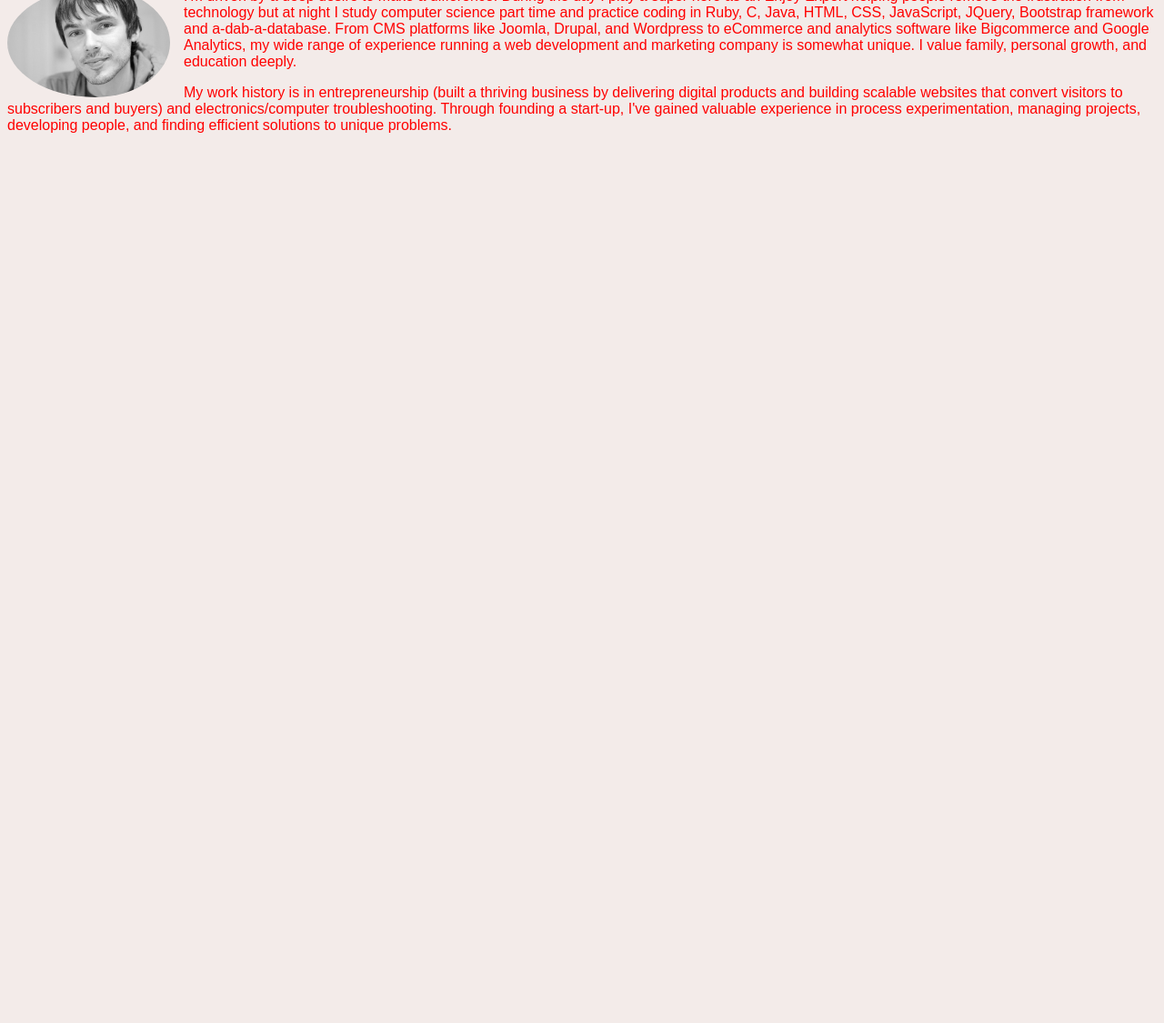
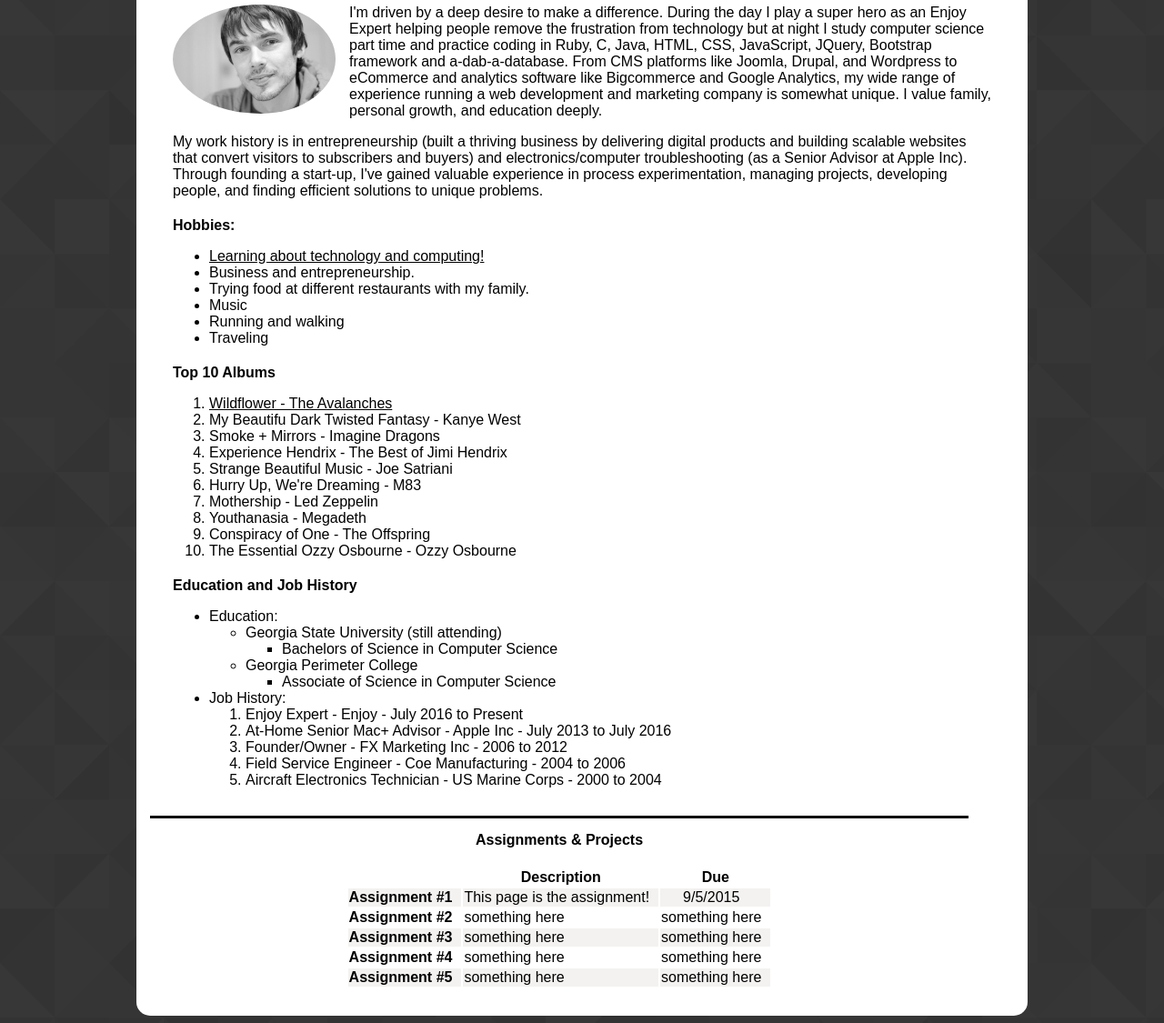
Before and after one commit to keithwellman/gsucs4370, a plain HTML site: page index.html in a window 1280 px wide. Shown: the part 141-1266 px from the top of the page at 91% size. Before the commit the page ends 800 px from the top, so only its background shows below. Drawn offline with Linux system fonts and the light colour scheme.

Commit message:
Stylized and added required sections.

```diff
--- a/css/style.css
+++ b/css/style.css
@@ -1,16 +1,73 @@
 body {
-	background: #F3EBE9;
+	background-image: url("../images/bg.png");
+  background-repeat: repeat;
 	font-size: 100%;
 	font-family: 'Arial', sans-serif;
 }
-h1, h2 {
+
+.clearfix {
+    overflow: auto;
+}
+
+.wrapper {
+	margin: auto;
+	width: 950px;
+	background-color: white;
+	padding: 10px 15px 10px 15px;
+	border-radius: 15px;
+}
+header {
+
+}
+
+#projects {
+	margin: 30px 0 0 0;
+	padding-top: 15px;
+	border-top-style: solid;
+}
+
+div .clear {
+	clear: both;
+}
+
+h1 {
+	text-align: center;
+}
+
+h2 {
   font-variant: small-caps;
 }
 h2 {
-  color: blue;
+
 }
-p {
-  color: red;
+.list-section p {
+	font-weight: bold;
+	margin-top: 20px;
+}
+
+.list-section {
+
+}
+td:first-child {
+  font-weight: bolder;
+}
+table, caption {
+  background-color: white;
+  border: none;
+  margin: auto;
+	padding-bottom: 20px;
+}
+caption {
+	font-weight: bold;
+}
+td {
+	padding-right: 10px;
+}
+td:nth-child(3) {
+	text-align: center;
+}
+tr:nth-child(even) {
+	background-color: #f3f2f0;
 }
 img {
   float: left;
@@ -18,3 +75,25 @@ img {
   filter: grayscale(100%);
   padding-right: 15px;
 }
+div {
+  margin: auto;
+  width: 900px;
+}
+#green {
+  color: green;
+}
+.purple {
+  color: purple;
+}
+
+/* CSS Pseudo Classes */
+
+a:link {
+  color: black;
+}
+a:visited {
+  color: black;
+}
+a:hover {
+  color: #dd0000;
+}
--- a/index.html
+++ b/index.html
@@ -4,14 +4,118 @@
     <meta charset="utf-8">
     <meta name="author" content="Keith Wellman">
     <meta name="description" content="Website for CS4370">
-    <title>Keith Wellman's Website</title>
+    <title>Keith Wellman - Georgia State University CS4370</title>
     <link rel="stylesheet" href="css/style.css">
   </head>
+
   <body>
-    <h1>Keith Wellman</h1>
-    <h2>Bio</h2>
-    <img src="images/keith_pic.jpeg" alt="Keith Profile Picture" height="120" >
-    <p>I'm driven by a deep desire to make a difference. During the day I play a super hero as an Enjoy Expert helping people remove the frustration from technology but at night I study computer science part time and practice coding in Ruby, C, Java, HTML, CSS, JavaScript, JQuery, Bootstrap framework and a-dab-a-database. From CMS platforms like Joomla, Drupal, and Wordpress to eCommerce and analytics software like Bigcommerce and Google Analytics, my wide range of experience running a web development and marketing company is somewhat unique. I value family, personal growth, and education deeply. </p>
-    <p>My work history is in entrepreneurship (built a thriving business by delivering digital products and building scalable websites that convert visitors to subscribers and buyers) and electronics/computer troubleshooting. Through founding a start-up, I've gained valuable experience in process experimentation, managing projects, developing people, and finding efficient solutions to unique problems.</p>
+  <div class="wrapper">
+    <header>
+      <h1>Keith Wellman's Class Project</h1>
+      <h2>CS4370 Web Programming - <a href="http://cs.gsu.edu">GSU Computer Science Department</a></h2>
+    </header> <!-- close header div -->
+
+    <div class="section">
+      <p class="clearfix"><img src="images/keith_pic.jpeg" alt="Keith Profile Picture" height="120" > I'm driven by a deep desire to make a difference. During the day I play a super hero as an Enjoy Expert helping people remove the frustration from technology but at night I study computer science part time and practice coding in Ruby, C, Java, HTML, CSS, JavaScript, JQuery, Bootstrap framework and a-dab-a-database. From CMS platforms like Joomla, Drupal, and Wordpress to eCommerce and analytics software like Bigcommerce and Google Analytics, my wide range of experience running a web development and marketing company is somewhat unique. I value family, personal growth, and education deeply. </p>
+      <p>My work history is in entrepreneurship (built a thriving business by delivering digital products and building scalable websites that convert visitors to subscribers and buyers) and electronics/computer troubleshooting (as a Senior Advisor at Apple Inc). Through founding a start-up, I've gained valuable experience in process experimentation, managing projects, developing people, and finding efficient solutions to unique problems.</p>
+
+    <div class="list-section">
+      <p>Hobbies:</p>
+      <ul>
+        <li><a href="https://flatironschool.com">Learning about technology and computing!</a></li>
+        <li>Business and entrepreneurship.</li>
+        <li>Trying food at different restaurants with my family.</li>
+        <li>Music</li>
+        <li>Running and walking</li>
+        <li>Traveling</li>
+      </ul>
+
+      <p>Top 10 Albums</p>
+      <ol>
+        <li><a href="https://en.wikipedia.org/wiki/Wildflower">Wildflower - The Avalanches</a></li>
+        <li>My Beautifu Dark Twisted Fantasy - Kanye West</li>
+        <li>Smoke + Mirrors - Imagine Dragons</li>
+        <li>Experience Hendrix - The Best of Jimi Hendrix</li>
+        <li>Strange Beautiful Music - Joe Satriani</li>
+        <li>Hurry Up, We're Dreaming - M83</li>
+        <li>Mothership - Led Zeppelin</li>
+        <li>Youthanasia - Megadeth</li>
+        <li>Conspiracy of One - The Offspring</li>
+        <li>The Essential Ozzy Osbourne - Ozzy Osbourne</li>
+      </ol>
+
+      <p>Education and Job History</p>
+      <ul>
+        <li>Education:
+          <ul>
+            <li>Georgia State University (still attending)
+              <ul>
+                <li>Bachelors of Science in Computer Science</li>
+              </ul>
+            </li>
+            <li>Georgia Perimeter College
+              <ul>
+                <li>Associate of Science in Computer Science</li>
+              </ul>
+            </li>
+          </ul>
+        </li>
+
+        <li>Job History:
+          <ol>
+            <li>Enjoy Expert - Enjoy - July 2016 to Present</li>
+            <li>At-Home Senior Mac+ Advisor - Apple Inc - July 2013 to July 2016</li>
+            <li>Founder/Owner - FX Marketing Inc - 2006 to 2012</li>
+            <li>Field Service Engineer - Coe Manufacturing - 2004 to 2006</li>
+            <li>Aircraft Electronics Technician - US Marine Corps - 2000 to 2004</li>
+          </ol>
+        </li>
+
+      </ul>
+    </div> <!-- end list section div -->
+
+  </div> <!-- close section div -->
+
+    <div id="projects">
+
+      <table>
+        <caption>Assignments &amp; Projects</caption>
+
+          <tr>
+            <th></th>
+            <th>Description</th>
+            <th>Due</th>
+          </tr>
+
+          <tr>
+            <td>Assignment #1</td>
+            <td>This page is the assignment!</td>
+            <td>9/5/2015</td>
+          </tr>
+          <tr>
+            <td>Assignment #2</td>
+            <td>something here</td>
+            <td>something here</td>
+          </tr>
+          <tr>
+            <td>Assignment #3</td>
+            <td>something here</td>
+            <td>something here</td>
+          </tr>
+          <tr>
+            <td>Assignment #4</td>
+            <td>something here</td>
+            <td>something here</td>
+          </tr>
+          <tr>
+            <td>Assignment #5</td>
+            <td>something here</td>
+            <td>something here</td>
+          </tr>
+
+      </table>
+    </div> <!-- close projects div -->
+  </div> <!-- close wrapper div -->
+
   </body>
 </html>
```
Also changed, not shown: images/bg.png (added).
